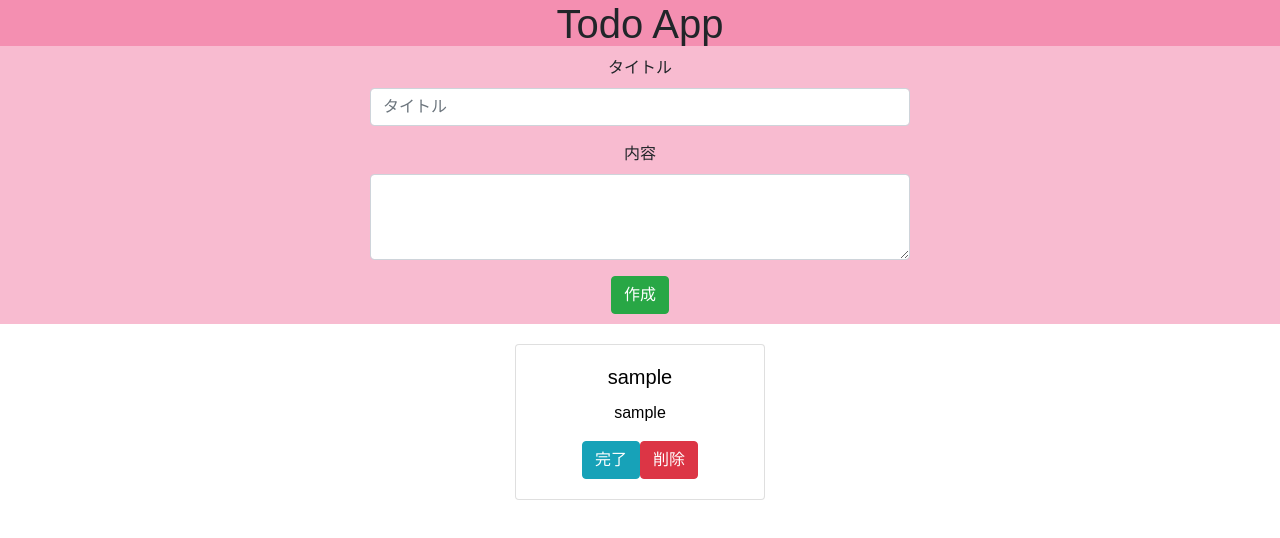
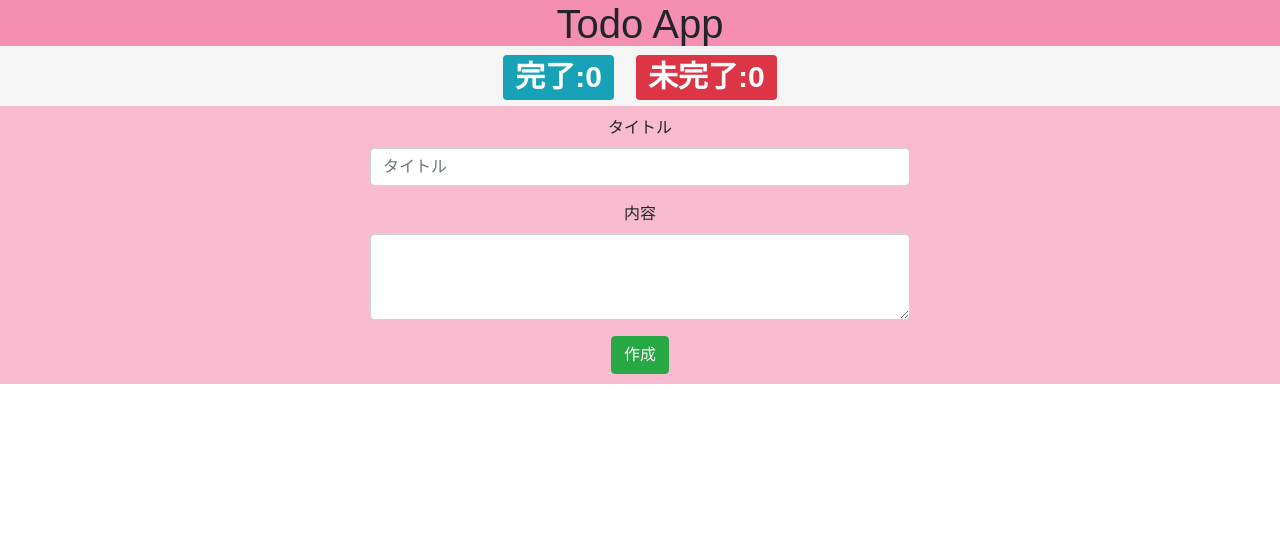
Before and after one commit to ijimaso/MyTodo, a React (Create React App) app: page / in a window 1280 px wide. Shown: the top 538 px of the page. Built offline with nearby package versions, Linux system fonts and the light colour scheme.

Commit message:
add counting function

```diff
--- a/src/App.js
+++ b/src/App.js
@@ -1,6 +1,7 @@
 import React, { Component } from "react";
+import Count from "./Count";
+import InputForm from "./InputForm";
 import Todolist from "./Todolist";
-import InputForm from "./InputForm";
 import "./css/App.css";
 
 
@@ -17,21 +18,18 @@ export default class App extends Component {
   //データを設定
   constructor() {
     super();
-    const todos = [
-      {
-        id: 1,
-        title: "sample",
-        content: "sample",
-        done: false
-      }
-    ]
+    const todos = [];
+    const todosLength = todos.length;
 
     //状態(state)を保存
     this.state = {
       todos: todos,
-      countTodo: todos.length + 1
-    }
+      doneTodo: todosLength,
+      undoneTodo: todosLength,
+      countTodo: todosLength + 1
+    };
   }
+
 
 
   /**
@@ -48,8 +46,9 @@ export default class App extends Component {
     const content = event.target.content.value;
 
     // constructorから値を取り出し
-    const todos = this.state.todos.slice() //全部の要素を新しい配列としてコピー
-    const countTodo = this.state.countTodo
+    const todos = this.state.todos.slice(); //全部の要素を新しい配列としてコピー
+    const undoneTodo = this.state.undoneTodo;
+    const countTodo = this.state.countTodo;
 
     // 作成したTodoを配列todosに追加
     todos.push({
@@ -60,8 +59,9 @@ export default class App extends Component {
     });
 
     // setStateでstateの更新を行う
-    this.setState({ todos })
-    this.setState({ countTodo: countTodo + 1 })
+    this.setState({ todos });
+    this.setState({ undoneTodo: undoneTodo + 1 });
+    this.setState({ countTodo: countTodo + 1 });
 
     // フォームの中身を空に再設定
     event.target.title.value = "";
@@ -76,19 +76,34 @@ export default class App extends Component {
    */
   switchStatus(clickTodo) {
     const todos = this.state.todos.slice();
+    let doneTodo = this.state.doneTodo;
+    let undoneTodo = this.state.undoneTodo;
+
+    // クリックしたTodoのインデックスを取得
     const selectedIndex = todos.findIndex(todo => {
       return todo.id === clickTodo.id;
     })
-    const setTodo = todos[selectedIndex]
+
+    const setTodo = todos[selectedIndex];
 
     // 真偽値を反転
     setTodo.done = !setTodo.done;
 
-    // doneを上書きしたsetTodoをtodosに挿入
-    todos[selectedIndex] = setTodo;
+    // 完了/未完了によって，個数をカウント
+    if (setTodo.done === true) {
+      doneTodo += 1;
+      undoneTodo -= 1;
+    }
+
+    if (setTodo.done === false) {
+      undoneTodo += 1;
+      doneTodo -= 1;
+    }
 
     // 値を更新
-    this.setState({ todos: todos })
+    this.setState({ todos: todos });
+    this.setState({ doneTodo: doneTodo });
+    this.setState({ undoneTodo: undoneTodo });
   }
 
 
@@ -100,11 +115,28 @@ export default class App extends Component {
    */
   deleteTodo(clickTodo) {
     const todos = this.state.todos.slice();
-    const deletedTodos = todos.filter(todo => {
-      return todo.id !== clickTodo.id
+    let doneTodo = this.state.doneTodo;
+    let undoneTodo = this.state.undoneTodo;
+
+    const leftTodos = todos.filter(todo => {
+      return todo.id !== clickTodo.id;
+    });
+
+    const deletedTodo = todos.filter(todo => {
+      return todo.id === clickTodo.id;
     })
 
-    this.setState({ todos: deletedTodos })
+    if (deletedTodo[0].done === true) {
+      doneTodo -= 1;
+    }
+
+    if (deletedTodo[0].done === false) {
+      undoneTodo -= 1;
+    }
+
+    this.setState({ todos: leftTodos });
+    this.setState({ doneTodo: doneTodo });
+    this.setState({ undoneTodo: undoneTodo });
   }
 
   // レンダリング
@@ -112,6 +144,7 @@ export default class App extends Component {
     return (
       <div className="App">
         <h1 id="title">Todo App</h1>
+        <Count doneTodo={this.state.doneTodo} undoneTodo={this.state.undoneTodo} />
         <InputForm makeTodo={this.makeTodo.bind(this)} />
         <Todolist todos={this.state.todos} switchStatus={this.switchStatus.bind(this)} deleteTodo={this.deleteTodo.bind(this)} />
       </div>
```
